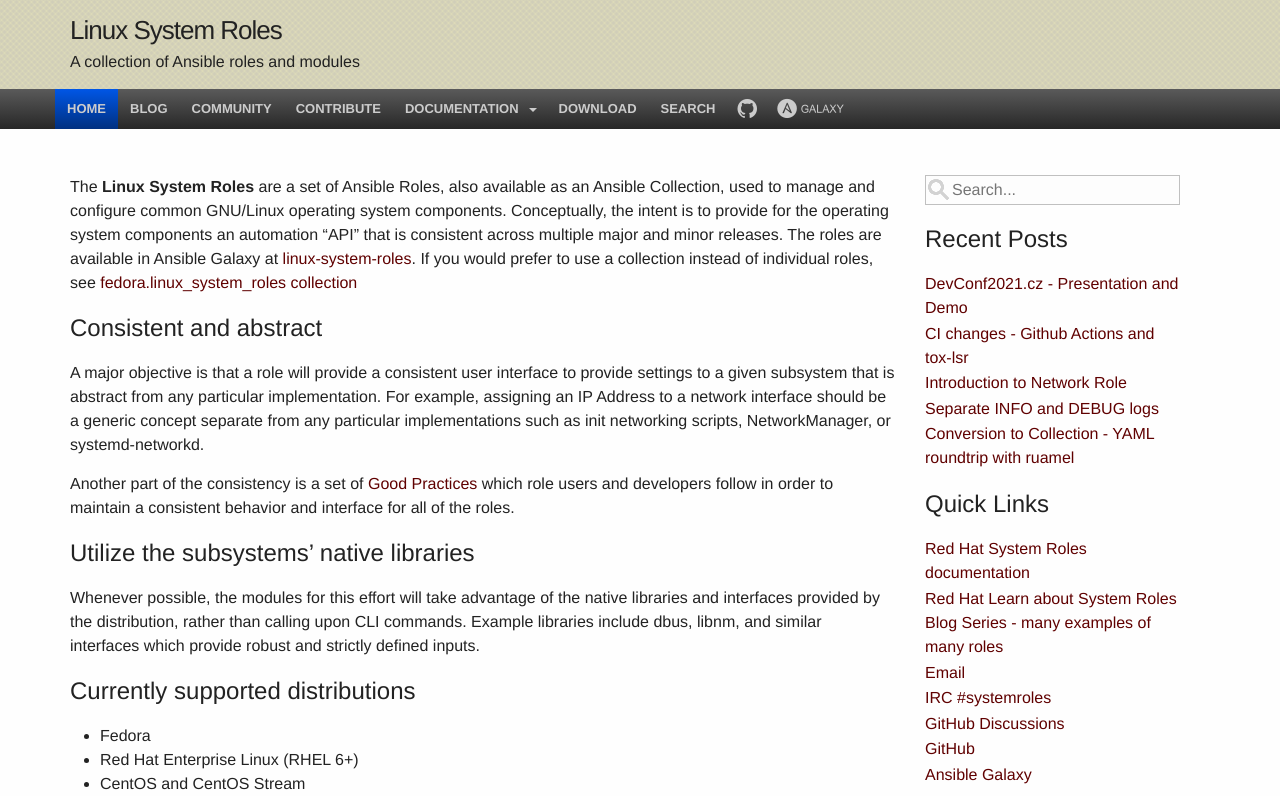
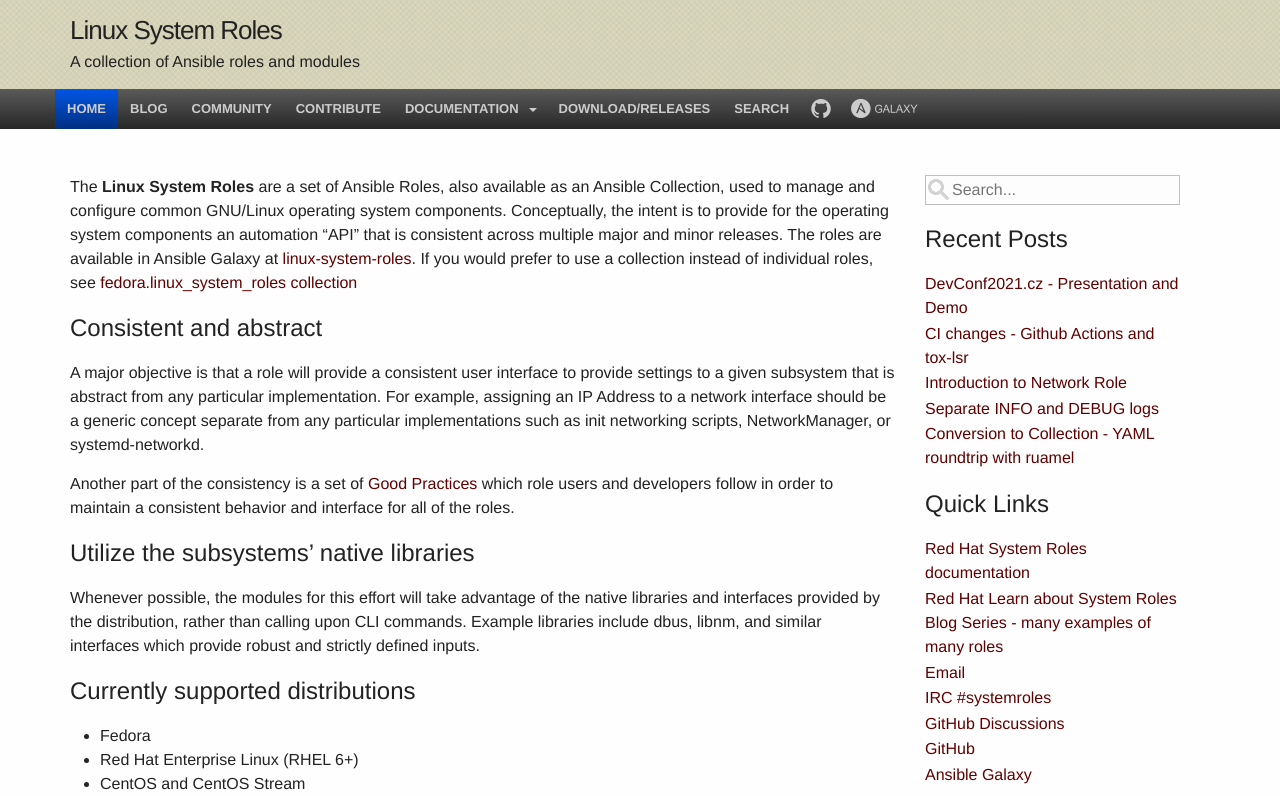
Before and after one commit to linux-system-roles/linux-system-roles.github.io, a Jekyll site: the page built from index.md, in a window 1280 px wide and 900 px high, cut to the strip 104-900 px from the top of the window. Built offline with Jekyll 4.4.1, drawn with Linux system fonts in a browser that asks for light colours.

Commit message:
more fixes

```diff
--- a/_data/nav.yml
+++ b/_data/nav.yml
@@ -64,8 +64,8 @@
     - title: "Logging"
       path: "logging/"
 
-- title: "Download"
-  path: "download.html"
+- title: "Download/Releases"
+  path: "documentation/download.html"
 
 - title: "Search"
   path: "search.html"
```
Also changed, not shown: index.md (+1 -0 lines).
